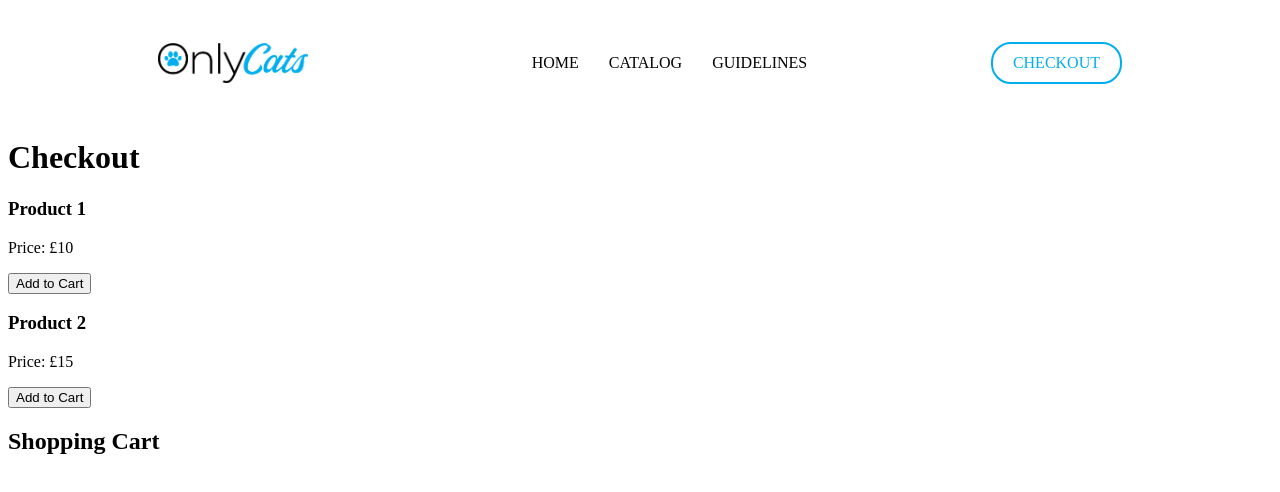
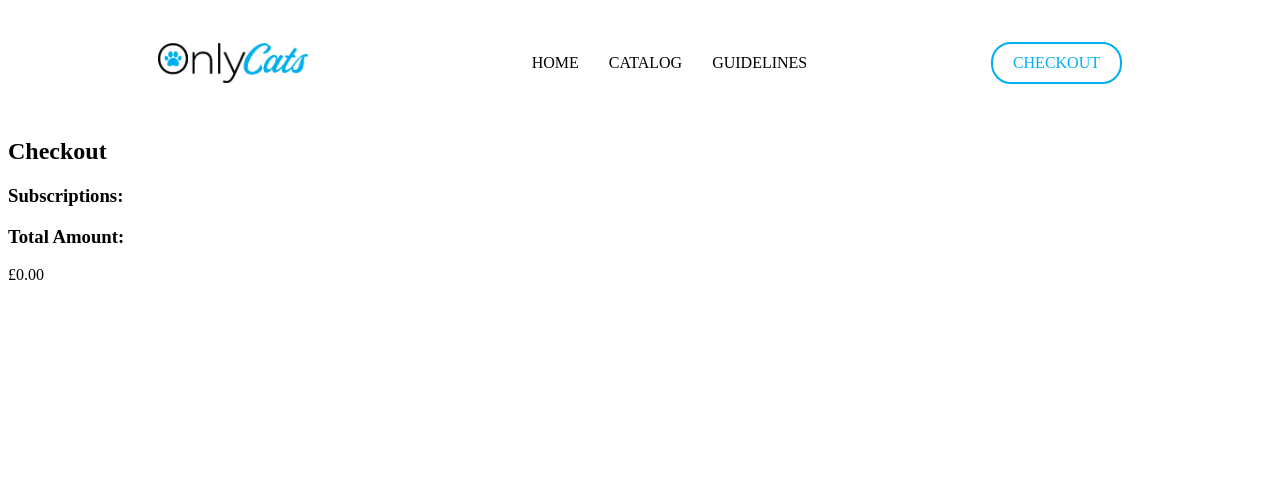
Before and after one commit to MrArmaan/OnlyCats, a React (Vite) app: page /Checkout in a window 1280 px wide. Shown: the top 492 px of the page. Built offline with nearby package versions, Linux system fonts and the light colour scheme; the HTML template or start-up script is replaced by a standard one.

Commit message:
checkout

```diff
--- a/src/App.jsx
+++ b/src/App.jsx
@@ -3,6 +3,7 @@ import Home from "./pages/Home";
 import Catalog from "./pages/Catalog";
 import Guidelines from "./pages/Guidelines";
 import Checkout from "./pages/Checkout";
+import ErrorBoundary from "./pages/ErrorBoundary";
 import { BrowserRouter as Router, Route, Routes } from "react-router-dom";
 import "./styles/App.css";
 
@@ -11,12 +12,14 @@ const App = () => {
     <Router>
       <div>
         <Navbar />
+        <ErrorBoundary>
           <Routes>
             <Route path="/" element={<Home />} />
             <Route path="/Catalog" element={<Catalog />} />
             <Route path="/Guidelines" element={<Guidelines />} />
             <Route path="/Checkout" element={<Checkout />} />
           </Routes>
+        </ErrorBoundary>
       </div>
     </Router>
   );
--- /dev/null
+++ b/src/pages/CatModal.jsx
@@ -0,0 +1,32 @@
+import { useState } from "react";
+import "../styles/CatModal.css";
+import PropTypes from "prop-types";
+
+const CatModal = ({ catData, onClose, onSubscribe }) => {
+  const [months, setMonths] = useState(Math.floor(Math.random() * 4) + 1);
+  const [price, setPrice] = useState((Math.random() * 20).toFixed(2));
+
+  const handleSubscribe = () => {
+    onSubscribe({
+      name: catData.name,
+      months,
+      price,
+    });
+    onClose();
+  };
+
+  return (
+    <div className="cat-modal-overlay">
+      <div className="cat-modal">
+        <img src={catData.url} alt={`Cat`} />
+        <h2>{catData.name}</h2>
+        <p>{`Months included in subscription: ${months}`}</p>
+        <p>{`Price of subscription: £${price}`}</p>
+        <button onClick={handleSubscribe}>Subscribe</button>
+        <button onClick={onClose}>Close</button>
+      </div>
+    </div>
+  );
+};
+
+export default CatModal;
--- a/src/pages/Catalog.jsx
+++ b/src/pages/Catalog.jsx
@@ -1,4 +1,5 @@
 import { useState, useEffect, useCallback } from "react";
+import CatModal from "./CatModal";
 import { faker } from "@faker-js/faker";
 import "../styles/Catalog.css";
 
@@ -10,6 +11,9 @@ const Catalog = () => {
   const maxPages = 6;
 
   const [loadedImages, setLoadedImages] = useState({});
+  const [showModal, setShowModal] = useState(false);
+  const [selectedCat, setSelectedCat] = useState(null);
+  const [subscriptionInfo, setSubscriptionInfo] = useState(null);
 
   const pageNumbers = Array.from({ length: maxPages }, (_, i) => i + 1);
 
@@ -75,23 +79,27 @@ const Catalog = () => {
     fetchPage(pageNumber);
   };
 
-  if (loading) {
-    return (
-      <div className="loading-container">
-        <img
-          src="/loading.gif"
-          alt="Loading Animation"
-          className="loading-image"
-        />
-      </div>
-    );
-  }
+  const handleSubscribe = (info) => {
+    setSubscriptionInfo(info);
+    setShowModal(false);
+  };
+
+  const handleRemoveSubscription = () => {
+    setSubscriptionInfo(null);
+  };
 
   return (
-    <div className="maincontent">
+    <div className="catalog-page">
       <div className="imgrid" id="grid">
         {currentItems.map((imageData, index) => (
-          <div className="card" key={index}>
+          <div
+            className="card"
+            key={index}
+            onClick={() => {
+              setSelectedCat(imageData);
+              setShowModal(true);
+            }}
+          >
             <img src={imageData.url} alt={`Cat ${index}`} loading="lazy" />
             <h1 className="name">{imageData.name}</h1>
             <p className="gender">
@@ -102,7 +110,18 @@ const Catalog = () => {
               )}
             </p>
             <p className="breed">{imageData.breed}</p>
-            <button className="subscribe-button">SUBSCRIBE</button>
+            <button
+              className="subscribe-button"
+              onClick={() =>
+                handleSubscribe({
+                  name: imageData.name,
+                  months: Math.floor(Math.random() * 4) + 1,
+                  price: (Math.random() * 20).toFixed(2),
+                })
+              }
+            >
+              SUBSCRIBE
+            </button>
           </div>
         ))}
       </div>
@@ -129,6 +148,15 @@ const Catalog = () => {
           <i className="fas fa-chevron-right"></i>
         </button>
       </div>
+
+      {/* Display modal if selectedCat is not null */}
+      {showModal && (
+        <CatModal
+          catData={selectedCat}
+          onClose={() => setShowModal(false)}
+          onSubscribe={handleSubscribe}
+        />
+      )}
     </div>
   );
 };
--- a/src/pages/Checkout.jsx
+++ b/src/pages/Checkout.jsx
@@ -1,61 +1,61 @@
+import { useState, useEffect } from "react";
 
-import { useState } from 'react';
+const Checkout = ({ subscriptionInfo, onRemoveSubscription }) => {
+  const [subscriptions, setSubscriptions] = useState([]);
+  const [totalAmount, setTotalAmount] = useState(0);
 
-const Product = ({ id, name, price, addToCart }) => {
-    const handleAddToCart = () => {
-        addToCart({ id, name, price, quantity: 1 });
-    };
+  useEffect(() => {
+    if (subscriptionInfo) {
+      setSubscriptions((prevSubscriptions) => [
+        ...prevSubscriptions,
+        subscriptionInfo,
+      ]);
+    }
+  }, [subscriptionInfo]);
 
-    return (
-        <div>
-        <h3>{name}</h3>
-        <p>Price: £{price}</p>
-        <button onClick={handleAddToCart}>Add to Cart</button>
-        </div>
+  useEffect(() => {
+    const newTotalAmount = subscriptions.reduce(
+      (acc, subscription) => acc + parseFloat(subscription.price),
+      0
     );
-    };
 
-    const ShoppingCart = ({ cart }) => {
-    return (
-        <div>
-        <h2>Shopping Cart</h2>
+    setTotalAmount(newTotalAmount);
+  }, [subscriptions]);
+
+  const handleRemoveSubscription = (index) => {
+    onRemoveSubscription(index);
+
+    const newTotalAmount = subscriptions
+      .filter((_, i) => i !== index)
+      .reduce((acc, subscription) => acc + parseFloat(subscription.price), 0);
+
+    setTotalAmount(newTotalAmount);
+  };
+
+  return (
+    <div className="checkout-container">
+      <h2>Checkout</h2>
+
+      <div className="subscriptions-list">
+        <h3>Subscriptions:</h3>
         <ul>
-            {cart.map(item => (
-            <li key={item.id}>
-                {item.name} - £{item.price} - Quantity: {item.quantity}
+          {subscriptions.map((subscription, index) => (
+            <li key={index}>
+              {`${subscription.name} - ${subscription.months} months - £${subscription.price}`}
+              <button onClick={() => handleRemoveSubscription(index)}>
+                Remove
+              </button>
             </li>
-            ))}
+          ))}
         </ul>
-        </div>
-    );
-    };
+      </div>
 
-    const App = () => {
-    const [cart, setCart] = useState([]);
-
-    const addToCart = item => {
-
-    const itemIndex = cart.findIndex(cartItem => cartItem.id === item.id);
-
-    if (itemIndex !== -1) {
-        const updatedCart = [...cart];
-        updatedCart[itemIndex].quantity++;
-        setCart(updatedCart);
-        } else {
-        setCart([...cart, item]);
-        }
-    };
-
-    return (
-        <div>
-        <h1>Checkout</h1>
-
-        <Product id={1} name="Product 1" price={10} addToCart={addToCart} />
-        <Product id={2} name="Product 2" price={15} addToCart={addToCart} />
-
-        <ShoppingCart cart={cart} />
-        </div>
-    );
+      <div className="total-amount">
+        <h3>Total Amount:</h3>
+        <p>£{totalAmount.toFixed(2)}</p>
+      </div>
+    </div>
+  );
 };
 
-export default App;
+export default Checkout;
--- /dev/null
+++ b/src/pages/ErrorBoundary.jsx
@@ -0,0 +1,26 @@
+import { Component } from "react";
+
+class ErrorBoundary extends Component {
+  constructor(props) {
+    super(props);
+    this.state = { hasError: false };
+  }
+
+  static getDerivedStateFromError(error) {
+    return { hasError: true };
+  }
+
+  componentDidCatch(error, errorInfo) {
+    console.error("Error caught by error boundary:", error, errorInfo);
+  }
+
+  render() {
+    if (this.state.hasError) {
+      return <p>Something went wrong. Please check the console for details.</p>;
+    }
+
+    return this.props.children;
+  }
+}
+
+export default ErrorBoundary;
```
Also changed, not shown: src/styles/CatModal.css (added). Lines whose indentation alone changed are shown as unchanged.
